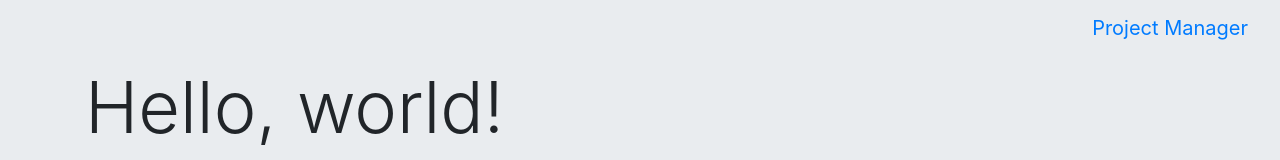
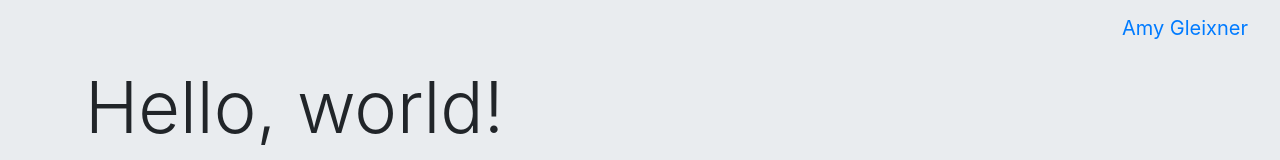
Before and after one commit to meldaravaniel/meldaravaniel.github.io_old, an Angular app: page / in a window 1280 px wide. Shown: the top 160 px of the page. Built offline with nearby package versions, Linux system fonts and the light colour scheme.

Commit message:
my name, my projects

```diff
--- a/src/app/core/navbar/navbar.component.html
+++ b/src/app/core/navbar/navbar.component.html
@@ -6,15 +6,15 @@
       <span class="sr-only">Toggle navigation</span>
       <span class="navbar-toggler-icon"></span>
     </button> <!-- #1 -->
-    <a class="navbar-brand" href="#">Project Manager</a>
+    <a class="navbar-brand" href="#">Amy Gleixner</a>
     <div class="collapse navbar-collapse"
          [ngClass]="{ 'in': isIn} ">
       <ul class="navbar-nav">
         <li class="nav-item">
-          <a class="nav-link">Link 1</a>
+          <a class="nav-link">Knit Code</a>
         </li>
         <li class="nav-item">
-          <a class="nav-link">Link 2</a>
+          <a class="nav-link">Color Clock</a>
         </li>
       </ul>
     </div> <!-- #2 -->
```
